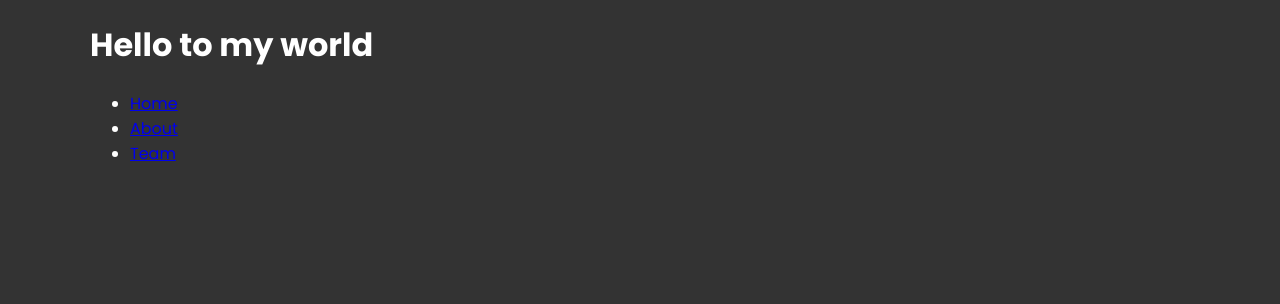
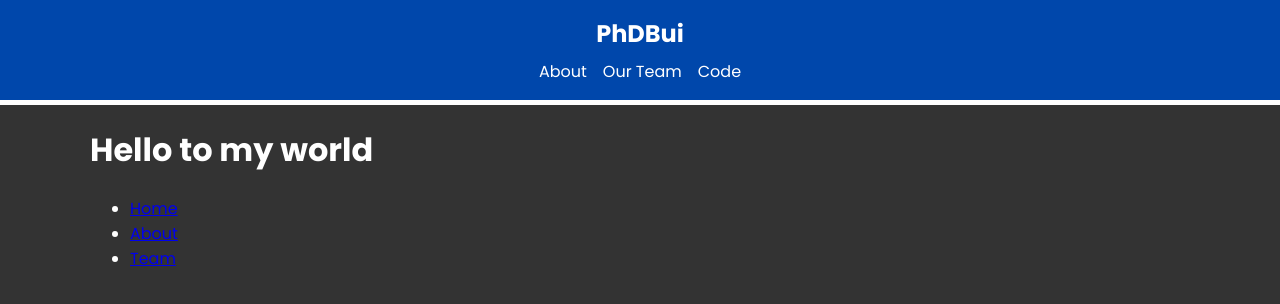
Before and after one commit to congdoan6997/next_13_cash, a Next.js app: page / in a window 1280 px wide. Shown: the top 304 px of the page. Built offline with nearby package versions, Linux system fonts and the light colour scheme.

Commit message:
create Header component

```diff
--- /dev/null
+++ b/app/components/Header.jsx
@@ -0,0 +1,22 @@
+import Link from "next/link";
+
+import React from "react";
+
+const Header = () => {
+  return (
+    <header className="header">
+      <div className="container">
+        <div className="logo">
+          <Link href="/">PhDBui</Link>
+        </div>
+        <div className="links">
+          <Link href="/about">About</Link>
+          <Link href="/about/team">Our Team</Link>
+          <Link href="/code/repos">Code</Link>
+        </div>
+      </div>
+    </header>
+  );
+};
+
+export default Header;
--- a/app/layout.jsx
+++ b/app/layout.jsx
@@ -1,3 +1,5 @@
+import Header from "./components/Header";
+
 import "./globals.css";
 import { Poppins } from "next/font/google";
 
@@ -16,6 +18,7 @@
   return (
     <html lang="en">
       <body className={poppins.className}>
+        <Header></Header>
         <main className="container">{children}</main>
       </body>
     </html>
```
